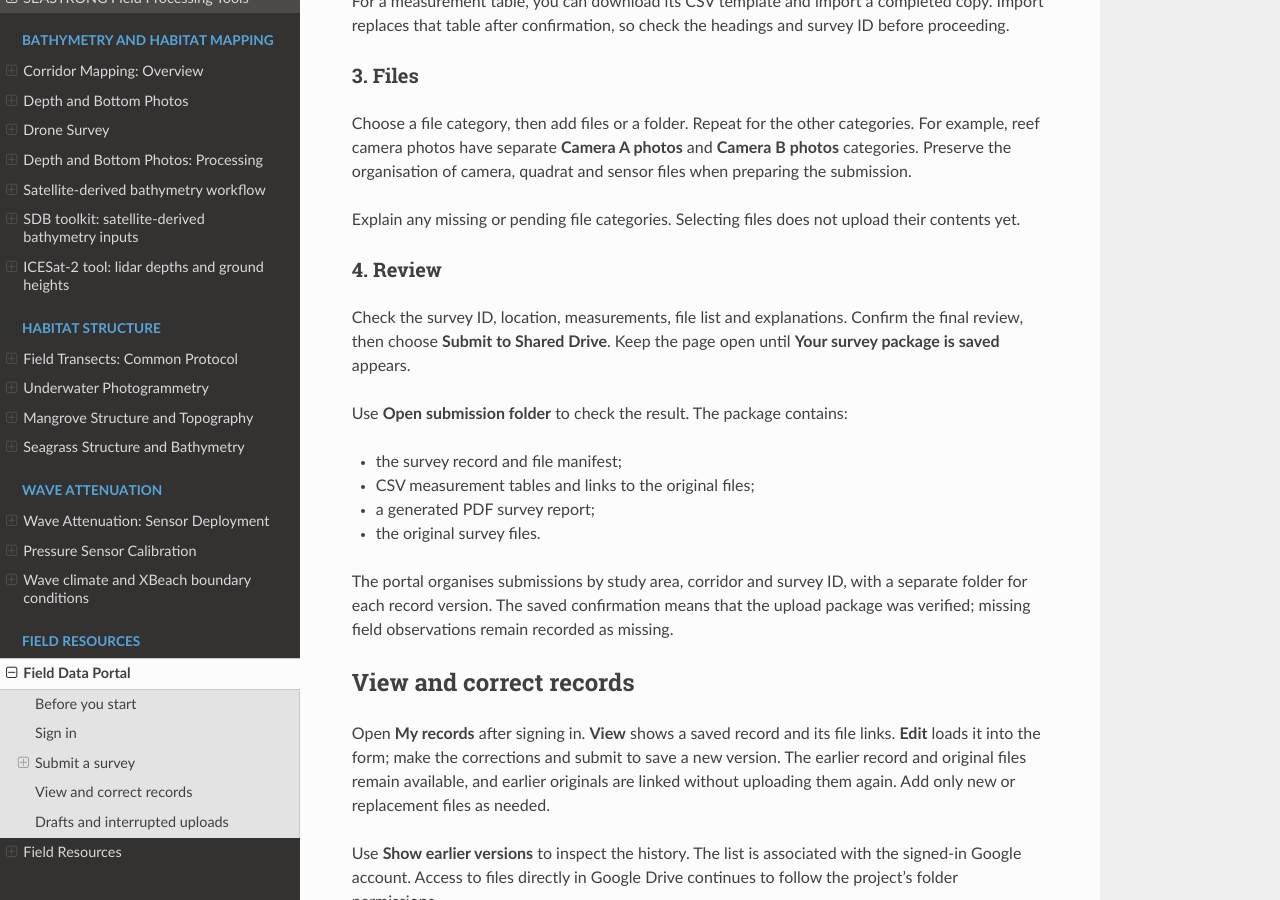
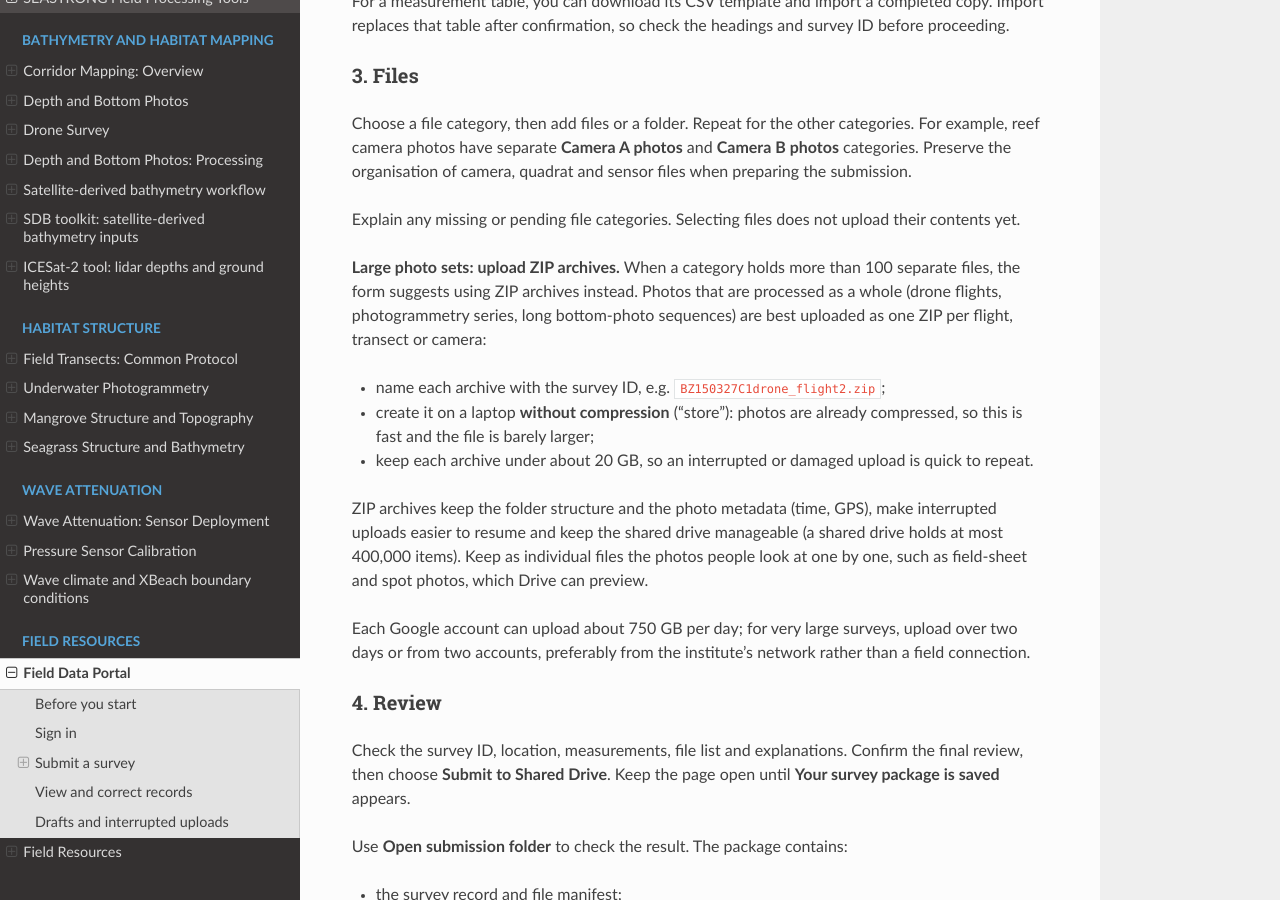
Before and after one commit to Alerovere/seastrong-field-tools, a Sphinx documentation site: the page built from docs/field_portal.md, in a window 1280 px wide and 900 px high, scrolled down 1750 px. Built offline with Sphinx 7.4.7 and the Read the Docs theme 3.1.0, drawn with Linux system fonts in a browser that asks for light colours.

Commit message:
Field portal: suggest ZIP archives above 100 files in a category
The Files step shows a notice when a category holds more than 100 separate (non-archive, newly added) files,
recommending one uncompressed ZIP per flight / transect / camera named with the survey ID, under ~20 GB.
zipSuggestions() in submission-core.js with a unit test; portal guide explains ZIPs and the ~750 GB/day upload cap.

Co-Authored-By: Claude Opus 5.5 <noreply@anthropic.com>
Claude-Session: https://claude.ai/code/session_01Td6dSKQwSDDgx4xnWZwfmj

```diff
--- a/docs/field_portal.md
+++ b/docs/field_portal.md
@@ -49,6 +49,22 @@ Choose a file category, then add files or a folder. Repeat for the other categor
 
 Explain any missing or pending file categories. Selecting files does not upload their contents yet.
 
+**Large photo sets: upload ZIP archives.** When a category holds more than 100 separate files, the form suggests
+using ZIP archives instead. Photos that are processed as a whole (drone flights, photogrammetry series, long
+bottom-photo sequences) are best uploaded as one ZIP per flight, transect or camera:
+
+- name each archive with the survey ID, e.g. `BZ150327C1drone_flight2.zip`;
+- create it on a laptop **without compression** ("store"): photos are already compressed, so this is fast and the
+  file is barely larger;
+- keep each archive under about 20 GB, so an interrupted or damaged upload is quick to repeat.
+
+ZIP archives keep the folder structure and the photo metadata (time, GPS), make interrupted uploads easier to resume
+and keep the shared drive manageable (a shared drive holds at most 400,000 items). Keep as individual files the
+photos people look at one by one, such as field-sheet and spot photos, which Drive can preview.
+
+Each Google account can upload about 750 GB per day; for very large surveys, upload over two days or from two
+accounts, preferably from the institute's network rather than a field connection.
+
 ### 4. Review
 
 Check the survey ID, location, measurements, file list and explanations. Confirm the final review, then choose **Submit to Shared Drive**. Keep the page open until **Your survey package is saved** appears.
```
Also changed, not shown: docs/_static/forms/submission-core.js (+9 -0 lines), docs/_static/forms/submission.js (+2 -2 lines), docs/_static/forms/submission.test.mjs (+12 -1 lines).
